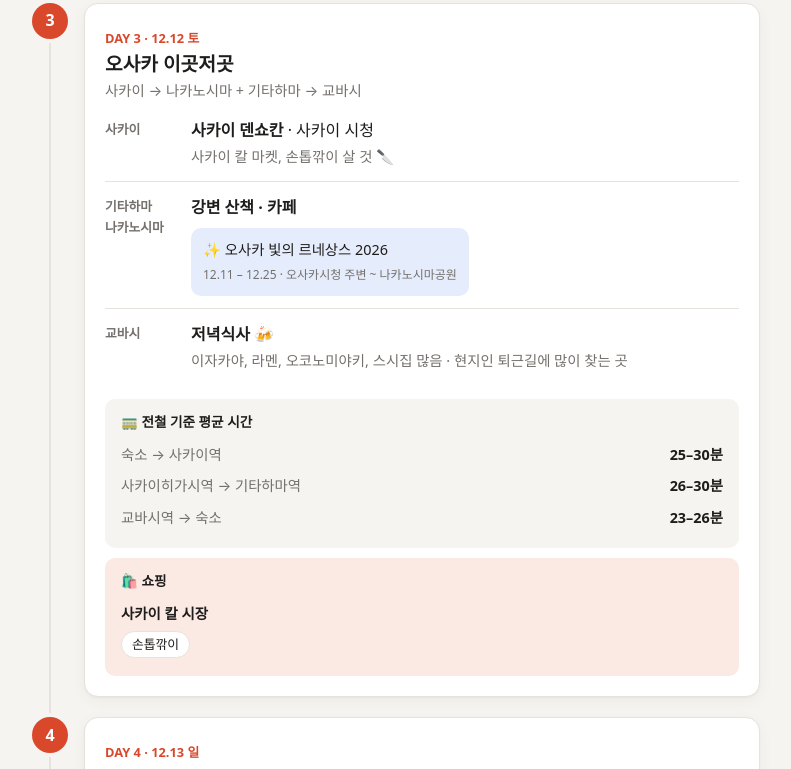
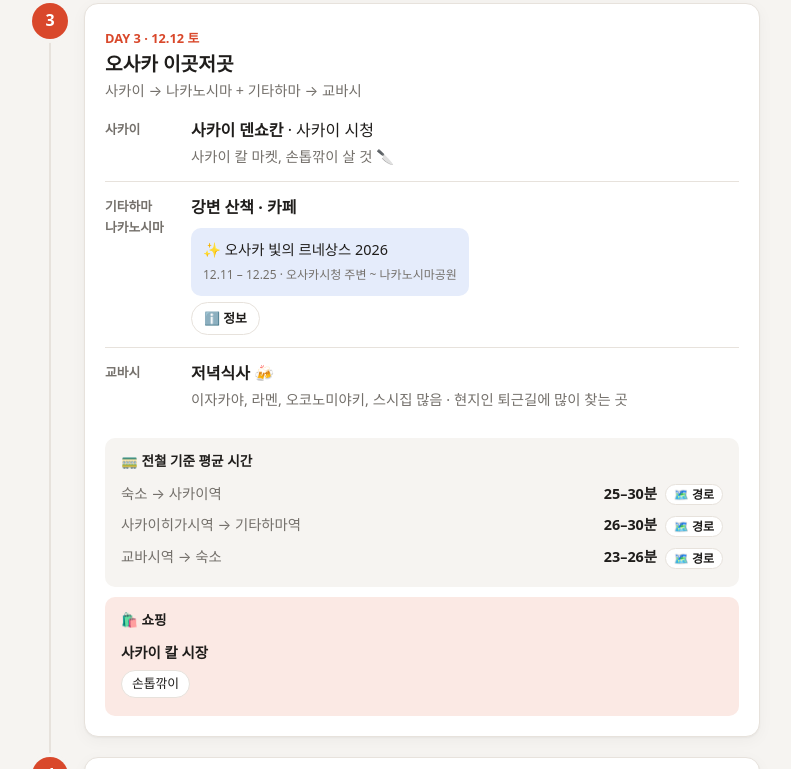
Before and after one commit to kyungmin90/osaka-2026, a plain HTML site: page index.html in a window 1280 px wide. Shown: the part 2940-3709 px from the top of the page, without its empty margins (244-1035 px from the left). Drawn offline with Linux system fonts and the light colour scheme; no server answers.

Commit message:
전철 구간별 구글맵 경로 버튼, 빛의 르네상스 정보 버튼 추가, 숙소명 수정
Co-Authored-By: Claude Opus 5.5 <noreply@anthropic.com>

```diff
--- a/css/style.css
+++ b/css/style.css
@@ -641,6 +641,23 @@ p {
   color: var(--muted);
 }
 
+.st-map {
+  display: inline-block;
+  margin-left: 4px;
+  padding: 0 8px;
+  border-radius: 999px;
+  background: var(--surface);
+  border: 1px solid var(--border);
+  font-size: 0.75rem;
+  line-height: 1.6;
+  text-decoration: none;
+  vertical-align: middle;
+}
+
+.st-map:hover {
+  border-color: var(--accent-2);
+}
+
 .transit dd {
   margin: 0;
   font-weight: 600;
@@ -698,6 +715,11 @@ p {
   display: flex;
   gap: 6px;
   flex-shrink: 0;
+}
+
+.inline-btn {
+  display: inline-block;
+  margin-top: 6px;
 }
 
 .map-btn:hover {
--- a/index.html
+++ b/index.html
@@ -103,7 +103,7 @@
         <h2 class="section-title">🏨 숙소</h2>
         <article class="card stay">
           <div>
-            <h3>서비스 아파트 11 난바2</h3>
+            <h3>아파트 호텔 11 난바2</h3>
             <p class="muted">3박 · 12.10 – 12.13</p>
             <p class="address">Apartment Hotel 11 Namba2</p>
           </div>
@@ -240,7 +240,7 @@
               <div class="transit">
                 <h4>🚃 전철 기준 평균 시간</h4>
                 <dl>
-                  <div><dt>사쿠라가와 → 고베산노미야</dt><dd>약 45분</dd></div>
+                  <div><dt>사쿠라가와 → 고베산노미야</dt><dd>약 45분 <a class="st-map" href="https://www.google.com/maps/dir/?api=1&amp;origin=%E6%A1%9C%E5%B7%9D%E9%A7%85+%E5%A4%A7%E9%98%AA&amp;destination=%E7%A5%9E%E6%88%B8%E4%B8%89%E5%AE%AE%E9%A7%85&amp;travelmode=transit" target="_blank" rel="noopener">🗺️ 경로</a></dd></div>
                 </dl>
               </div>
               <div class="shop">
@@ -282,6 +282,9 @@
                     <strong>강변 산책 · 카페</strong>
                     <p class="highlight">✨ 오사카 빛의 르네상스 2026<br />
                       <small>12.11 – 12.25 · 오사카시청 주변 ~ 나카노시마공원</small></p>
+                    <a class="map-btn inline-btn"
+                       href="https://www.hikari-kyoen.com/ko/core/renaissance/"
+                       target="_blank" rel="noopener">ℹ️ 정보</a>
                   </div>
                 </li>
                 <li>
@@ -295,9 +298,9 @@
               <div class="transit">
                 <h4>🚃 전철 기준 평균 시간</h4>
                 <dl>
-                  <div><dt>숙소 → 사카이역</dt><dd>25–30분</dd></div>
-                  <div><dt>사카이히가시역 → 기타하마역</dt><dd>26–30분</dd></div>
-                  <div><dt>교바시역 → 숙소</dt><dd>23–26분</dd></div>
+                  <div><dt>숙소 → 사카이역</dt><dd>25–30분 <a class="st-map" href="https://www.google.com/maps/dir/?api=1&amp;origin=Apartment+Hotel+11+Namba2&amp;destination=%E5%A0%BA%E9%A7%85+%E5%A4%A7%E9%98%AA&amp;travelmode=transit" target="_blank" rel="noopener">🗺️ 경로</a></dd></div>
+                  <div><dt>사카이히가시역 → 기타하마역</dt><dd>26–30분 <a class="st-map" href="https://www.google.com/maps/dir/?api=1&amp;origin=%E5%A0%BA%E6%9D%B1%E9%A7%85&amp;destination=%E5%8C%97%E6%B5%9C%E9%A7%85+%E5%A4%A7%E9%98%AA&amp;travelmode=transit" target="_blank" rel="noopener">🗺️ 경로</a></dd></div>
+                  <div><dt>교바시역 → 숙소</dt><dd>23–26분 <a class="st-map" href="https://www.google.com/maps/dir/?api=1&amp;origin=%E4%BA%AC%E6%A9%8B%E9%A7%85+%E5%A4%A7%E9%98%AA&amp;destination=Apartment+Hotel+11+Namba2&amp;travelmode=transit" target="_blank" rel="noopener">🗺️ 경로</a></dd></div>
                 </dl>
               </div>
               <div class="shop">
```
